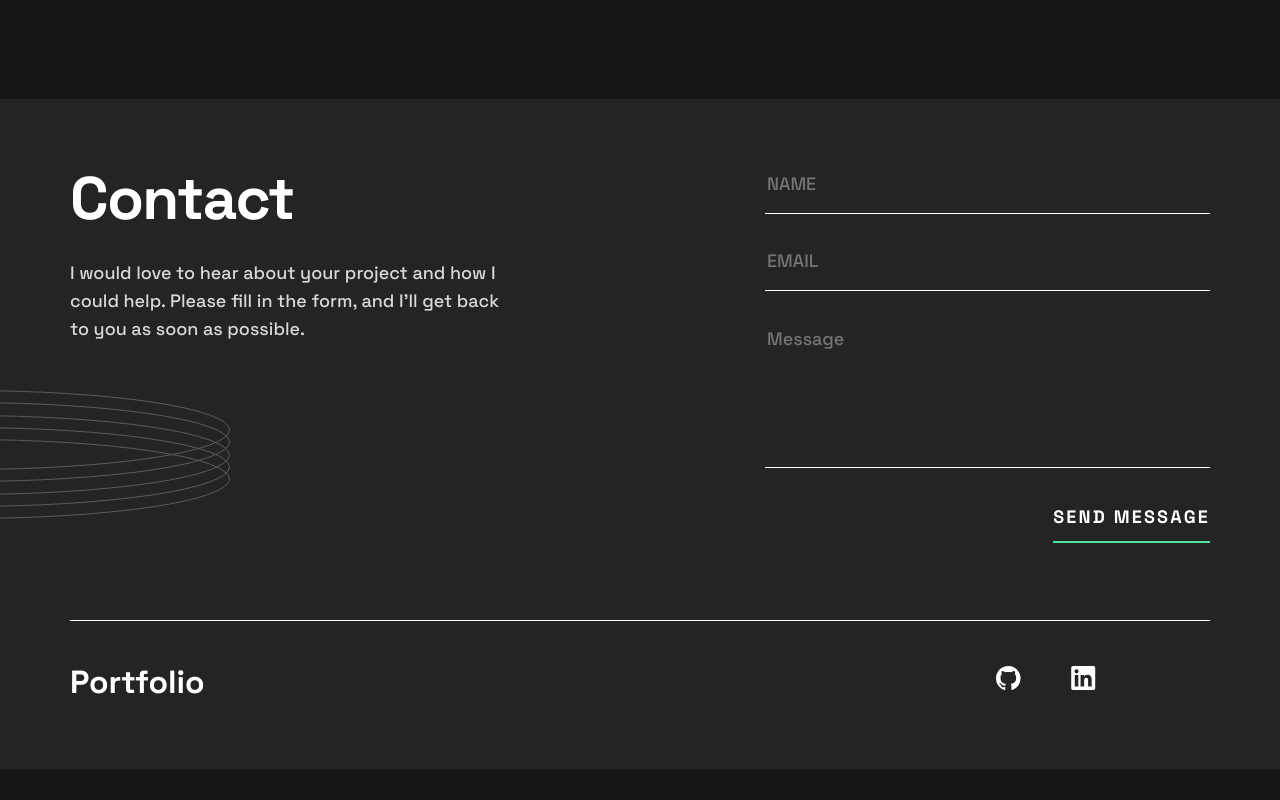
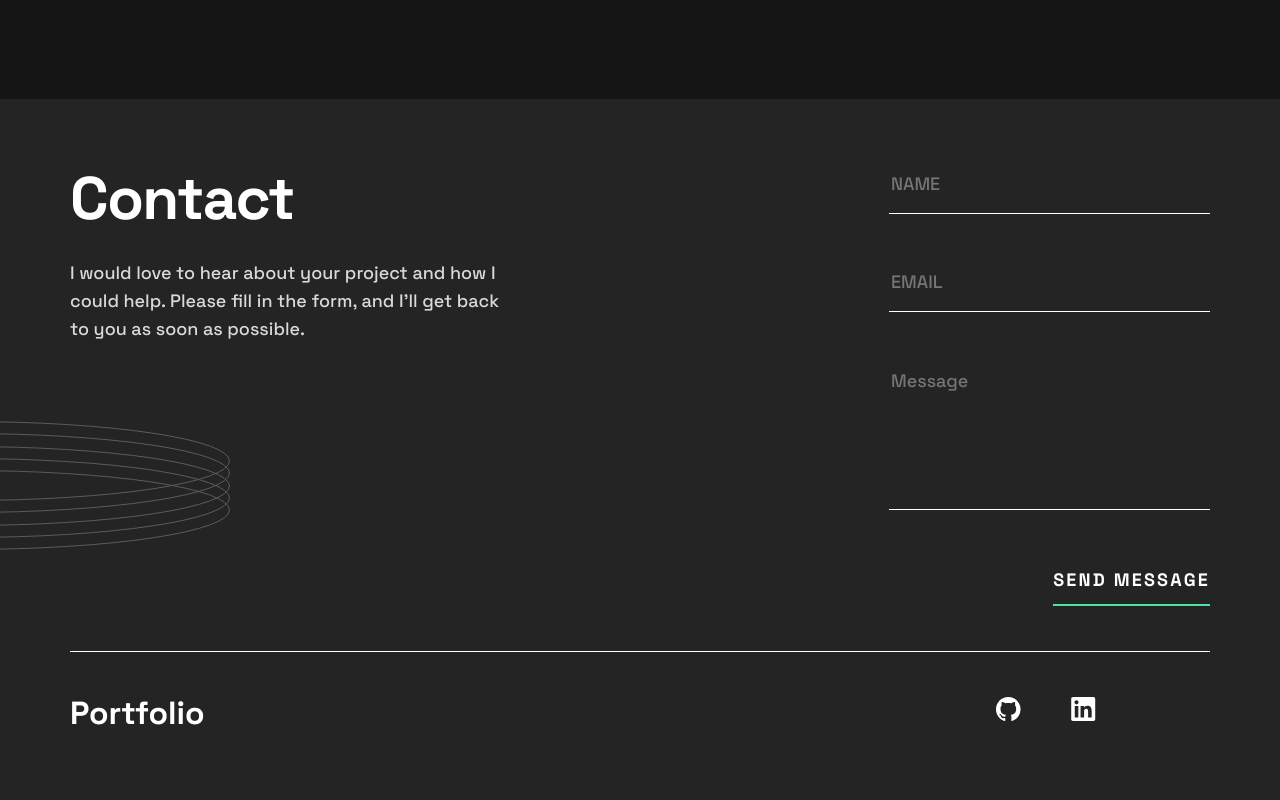
Before and after one commit to satyam-guptaa/portfolio-app, a React (Vite) app: page / in a window 1280 px wide. Shown: the part 2317-3117 px from the top of the page. Before the commit the page ends 3086 px from the top, so only its background shows below. Built offline with nearby package versions, Linux system fonts and the light colour scheme.

Commit message:
error handling of form
error handling of form

```diff
--- a/src/components/aboutSection/index.jsx
+++ b/src/components/aboutSection/index.jsx
@@ -38,7 +38,7 @@ const About = () => {
 					</h1>
 				</div>
 				<p className='about-body-intro'>{INTRO}</p>
-				<Button text={CONTACT_ME_LINK} onChange={handleContactMe} />
+				<Button text={CONTACT_ME_LINK} onClick={handleContactMe} />
 			</article>
 			<div className='about-profile-image-container'>
 				<img
--- a/src/components/common/button/Button.jsx
+++ b/src/components/common/button/Button.jsx
@@ -1,10 +1,10 @@
 import React from 'react';
 import './button.scss';
 
-const Button = ({ text, onChange }) => {
+const Button = ({ text, onClick }) => {
 	return (
 		<>
-			<button onClick={onChange}>{text}</button>
+			<button onClick={onClick}>{text}</button>
 		</>
 	);
 };
--- a/src/components/common/inputs/Input.jsx
+++ b/src/components/common/inputs/Input.jsx
@@ -1,16 +1,19 @@
 import React from 'react';
 import './input.scss';
 
-const Input = ({ placeholder, onChange, type, value, wrapperClass }) => {
+const Input = ({ placeholder, onChange, type, value, wrapperClass, error }) => {
 	return (
 		<>
 			<input
-				className={`commonInput ${wrapperClass}`}
+				className={`commonInput ${wrapperClass} ${
+					error.length > 0 ? 'input-error' : ''
+				}`}
 				type={type}
 				placeholder={placeholder}
 				onChange={onChange}
 				value={value}
 			/>
+			<p className='error-text'>{error}</p>
 		</>
 	);
 };
--- a/src/components/common/inputs/input.scss
+++ b/src/components/common/inputs/input.scss
@@ -13,3 +13,19 @@
 		border-color: $appGreen;
 	}
 }
+
+.input-error {
+	&:focus {
+		border-color: $appRed;
+	}
+}
+
+.error-text {
+	height: 1.6rem;
+	margin-top: 0.5rem;
+	margin-bottom: 3.2rem;
+	color: $appRed;
+	font-size: 1.2rem;
+	line-height: 1.6rem;
+	text-align: right;
+}
--- a/src/components/contactSection/contact.scss
+++ b/src/components/contactSection/contact.scss
@@ -31,9 +31,6 @@
 
 	&-form {
 		max-width: 44.5rem;
-		> * {
-			margin-bottom: 3.2rem;
-		}
 		textarea {
 			width: 100%;
 			border-bottom: 0.1rem solid $appWhite;
--- a/src/components/contactSection/index.jsx
+++ b/src/components/contactSection/index.jsx
@@ -1,4 +1,4 @@
-import React from 'react';
+import React, { useState } from 'react';
 import './contact.scss';
 import {
 	CONTACT_DESC,
@@ -13,6 +13,53 @@ import Button from '../common/button/Button.jsx';
 import HeadFoot from '../common/headerFooter';
 
 const Contact = () => {
+	const [error, setError] = useState({ name: '', email: '', message: '' });
+	const [inputValues, setInputValues] = useState({
+		name: '',
+		email: '',
+		message: '',
+	});
+
+	const validation = () => {
+		const keys = Object.keys(inputValues);
+		const updatedError = {};
+
+		keys.forEach((input) => {
+			if (inputValues[input].length === 0) {
+				updatedError[input] = 'Cannot be empty!';
+				console.log(input, updatedError);
+			} else if (input === 'email' && !inputValues[input].includes('@')) {
+				updatedError[input] = 'Sorry, invalid format here';
+			} else {
+				updatedError[input] = '';
+			}
+		});
+
+		setError({ ...error, ...updatedError });
+	};
+
+	const handleOnChange = (e, type) => {
+		const value = e.target.value;
+		switch (type) {
+			case 'name':
+				setInputValues({ ...inputValues, name: value });
+				break;
+			case 'email':
+				setInputValues({ ...inputValues, email: value });
+				break;
+			case 'message':
+				setInputValues({ ...inputValues, message: value });
+				break;
+			default:
+				break;
+		}
+	};
+
+	const handleSubmit = (e) => {
+		e.preventDefault();
+		validation();
+	};
+
 	return (
 		<section className='contact-wrapper'>
 			<article className='contact'>
@@ -20,16 +67,31 @@ const Contact = () => {
 					<h1>{CONTACT_HEADING}</h1>
 					<p>{CONTACT_DESC}</p>
 				</div>
-				<form className='contact-form'>
-					<Input type='text' placeholder={NAME_PLACEHOLDER} />
-					<Input type='email' placeholder={EMAIL_PLACEHOLDER} />
+				<form className='contact-form' onSubmit={handleSubmit}>
+					<Input
+						value={inputValues.name}
+						type='text'
+						placeholder={NAME_PLACEHOLDER}
+						onChange={(e) => handleOnChange(e, 'name')}
+						error={error.name}
+					/>
+					<Input
+						value={inputValues.email}
+						type='text'
+						placeholder={EMAIL_PLACEHOLDER}
+						onChange={(e) => handleOnChange(e, 'email')}
+						error={error.email}
+					/>
 					<textarea
 						name='message'
+						value={inputValues.message}
 						id='message'
 						cols='30'
 						rows='5'
 						placeholder={MESSAGE_PLACEHOLDER}
+						onChange={(e) => handleOnChange(e, 'message')}
 					></textarea>
+					<p className='error-text'>{error.message}</p>
 					<Button text={SEND_MESSAGE_BUTTON} />
 				</form>
 			</article>
--- a/src/stylesheet/main.scss
+++ b/src/stylesheet/main.scss
@@ -4,6 +4,7 @@ $appGreen: #4ee1a0;
 $appGrey: #242424;
 $appGreyLG: #d9d9d9;
 $appWhite: #fff;
+$appRed: #ff6f5b;
 
 //typography
 @mixin fontXL {
```
